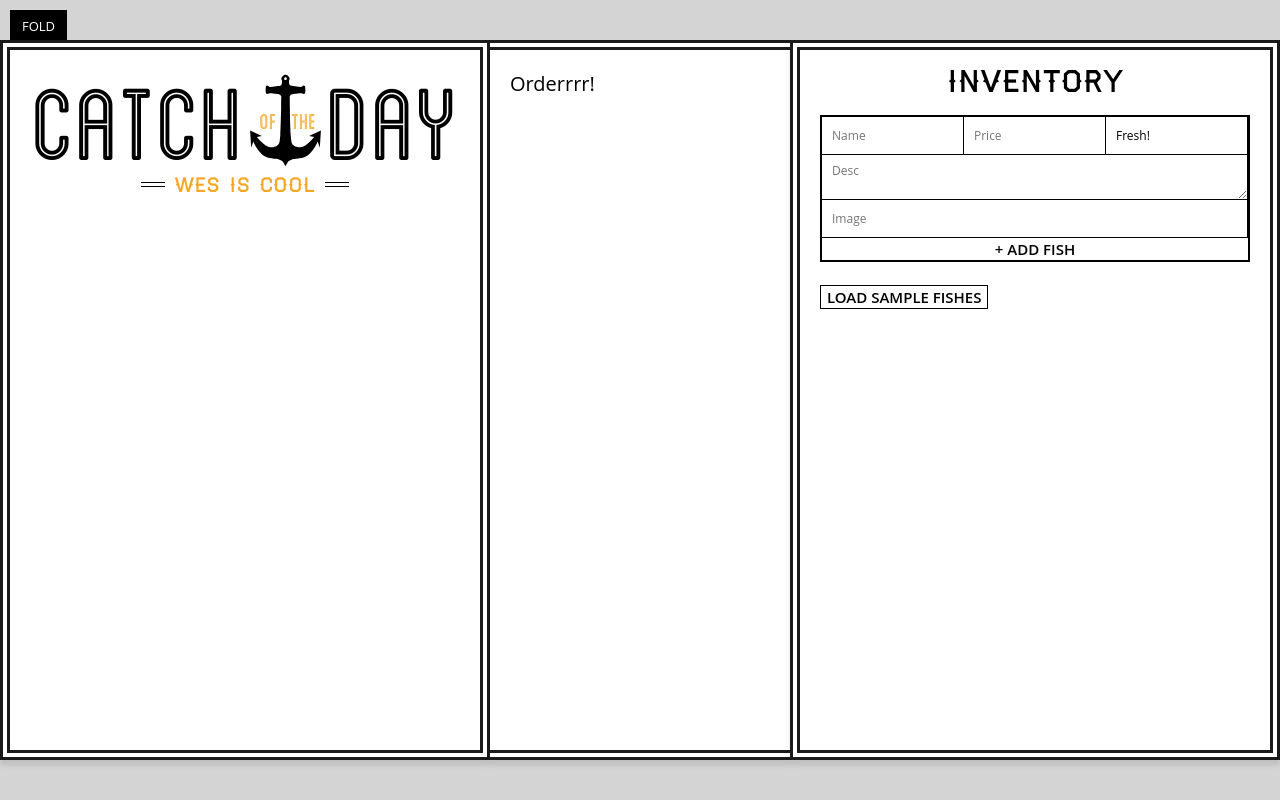
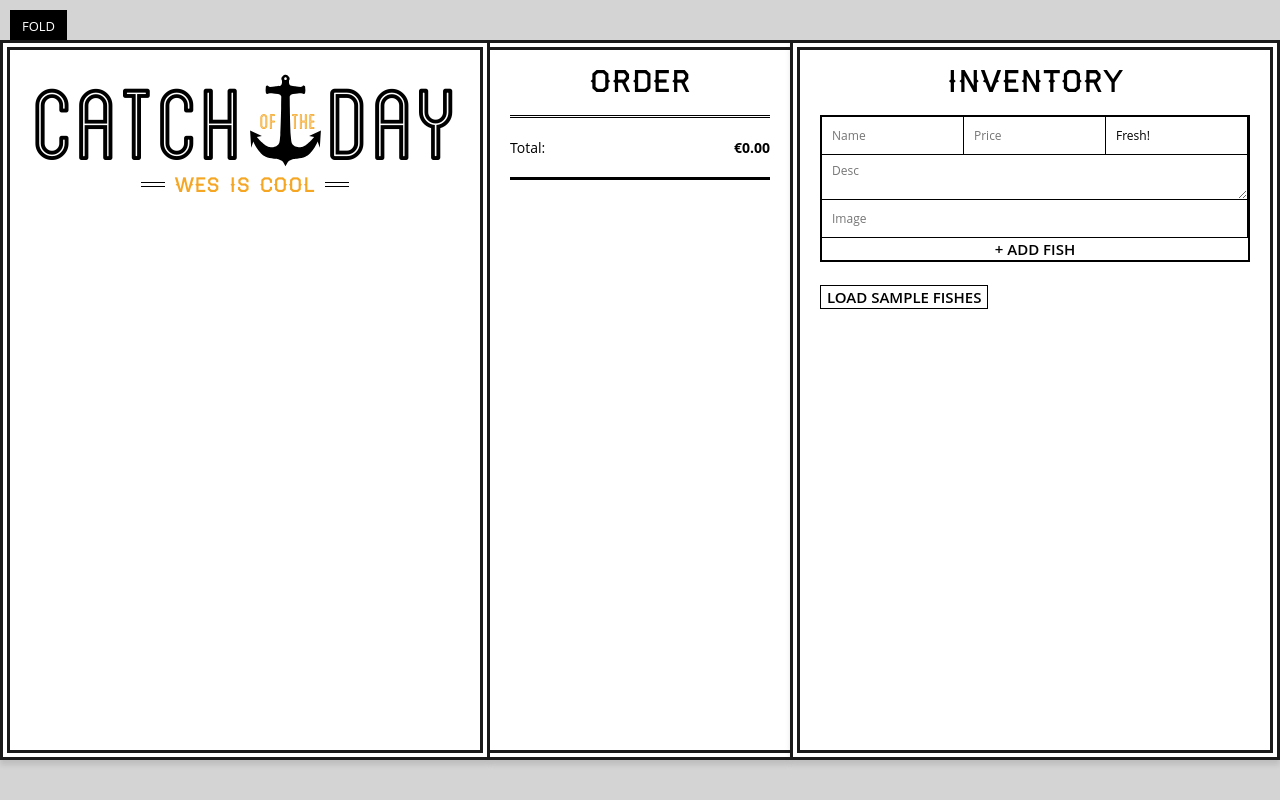
Before and after one commit to dylandifilippo/catch-of-the-thay, a React app: page / in a window 1280 px wide. Both pictures are taken after a click on the button "VISIT STORE 👉🏼". Built offline with nearby package versions, Linux system fonts and the light colour scheme.

Commit message:
added the order logic

```diff
--- a/src/components/App.js
+++ b/src/components/App.js
@@ -9,9 +9,7 @@
 
 class App extends Component {
   state = {
-    // eslint-disable-next-line
     fishes: {},
-    // eslint-disable-next-line
     order: {},
   };
 
@@ -51,7 +49,7 @@
             ))}
           </ul>
         </div>
-        <Order />
+        <Order fishes={this.state.fishes} order={this.state.order} />
         <Inventory
           addFish={this.addFish}
           loadSampleFishes={this.loadSampleFishes}
--- a/src/components/Order.js
+++ b/src/components/Order.js
@@ -1,8 +1,45 @@
+/* eslint-disable react/prop-types */
+/* eslint-disable react/destructuring-assignment */
 import React, { Component } from 'react';
+import { formatPrice } from '../helpers';
 
 class Order extends Component {
+  renderOrder = key => {
+    const fish = this.props.fishes[key];
+    const count = this.props.order[key];
+    const isAvailable = fish.status === 'available';
+    if (!isAvailable) {
+      return <li>Sorry {fish ? fish.name : 'fish'} is no longer available </li>;
+    }
+    return (
+      <li key={key}>
+        {count} lbs {fish.name}
+        {formatPrice(count * fish.price)}
+      </li>
+    );
+  };
+
   render() {
-    return <div className="order">Orderrrr!</div>;
+    const orderIds = Object.keys(this.props.order);
+    const total = orderIds.reduce((prevTotal, key) => {
+      const fish = this.props.fishes[key];
+      const count = this.props.order[key];
+      const isAvailable = fish && fish.status === 'available';
+      if (isAvailable) {
+        return prevTotal + count * fish.price;
+      }
+      return prevTotal;
+    }, 0);
+    return (
+      <div className="order-wrap">
+        <h2>Order</h2>
+        <ul className="order">{orderIds.map(this.renderOrder)}</ul>
+        <div className="total">
+          Total:
+          <strong>{formatPrice(total)}</strong>
+        </div>
+      </div>
+    );
   }
 }
 
```
